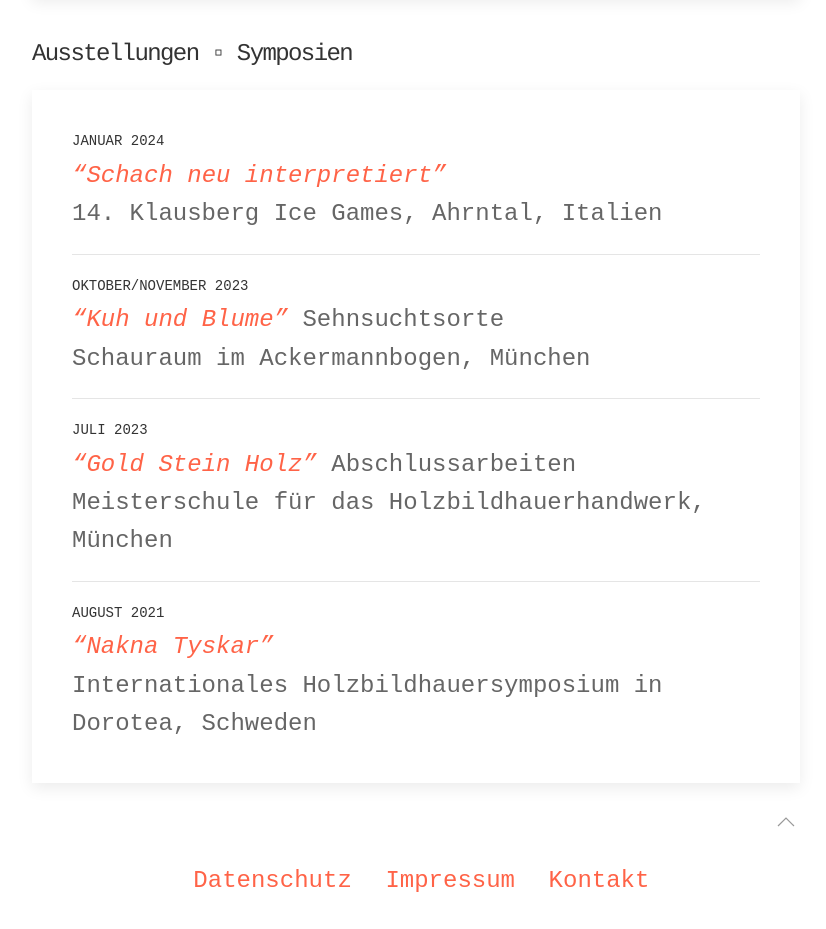
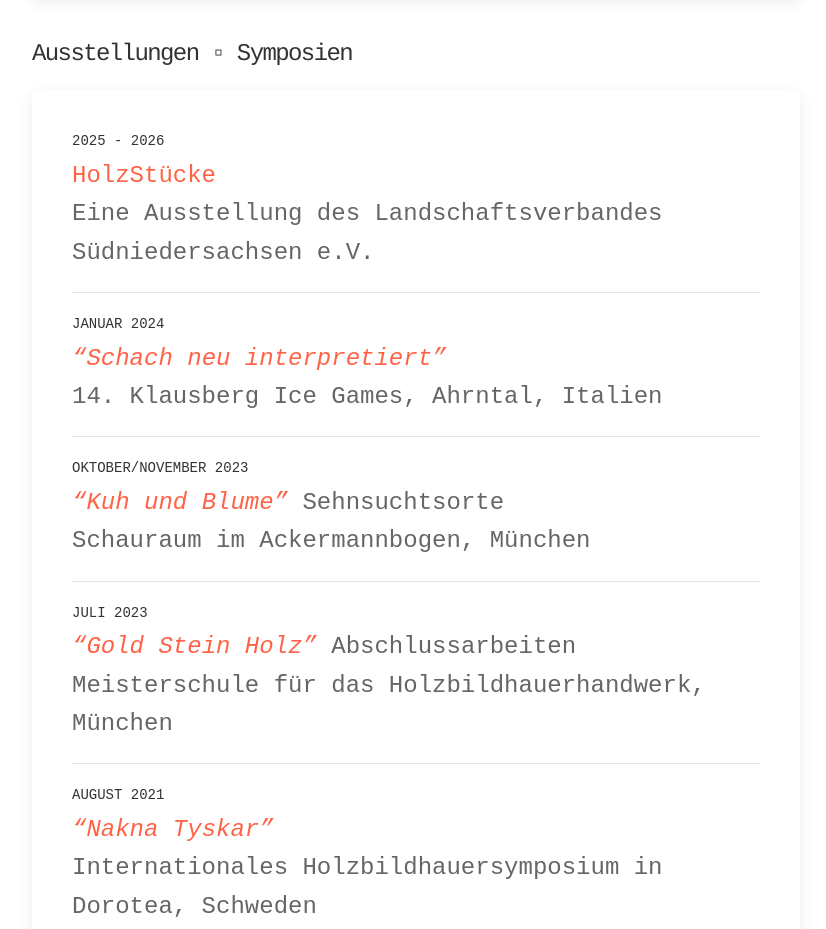
Before and after one commit to marieke-meinhard/homepage, a plain HTML site: page index.html in a window 1280 px wide. Shown: the part 3286-4215 px from the top of the page, without its empty margins (224-1050 px from the left). Drawn offline with Linux system fonts and the light colour scheme.

Commit message:
HolzStücke

```diff
--- a/index.html
+++ b/index.html
@@ -310,6 +310,12 @@ for developing fast and powerful web interfaces"
           <h3>Ausstellungen ▫ Symposien</h3>
           <div class="uk-margin-xsmall uk-card uk-card-default uk-card-body">
             <dl class="uk-description-list uk-description-list-divider">
+              <dt>2025 - 2026</dt>
+              <dd>
+                <a href="https://landschaftsverband.org/holzstuecke.html" target="_blank"
+                  >HolzStücke</a>
+              <dd>
+              <dd>Eine Ausstellung des Landschaftsverbandes Südniedersachsen e.V.</dd>
               <dt>Januar 2024</dt>
               <dd>
                 <a
```
